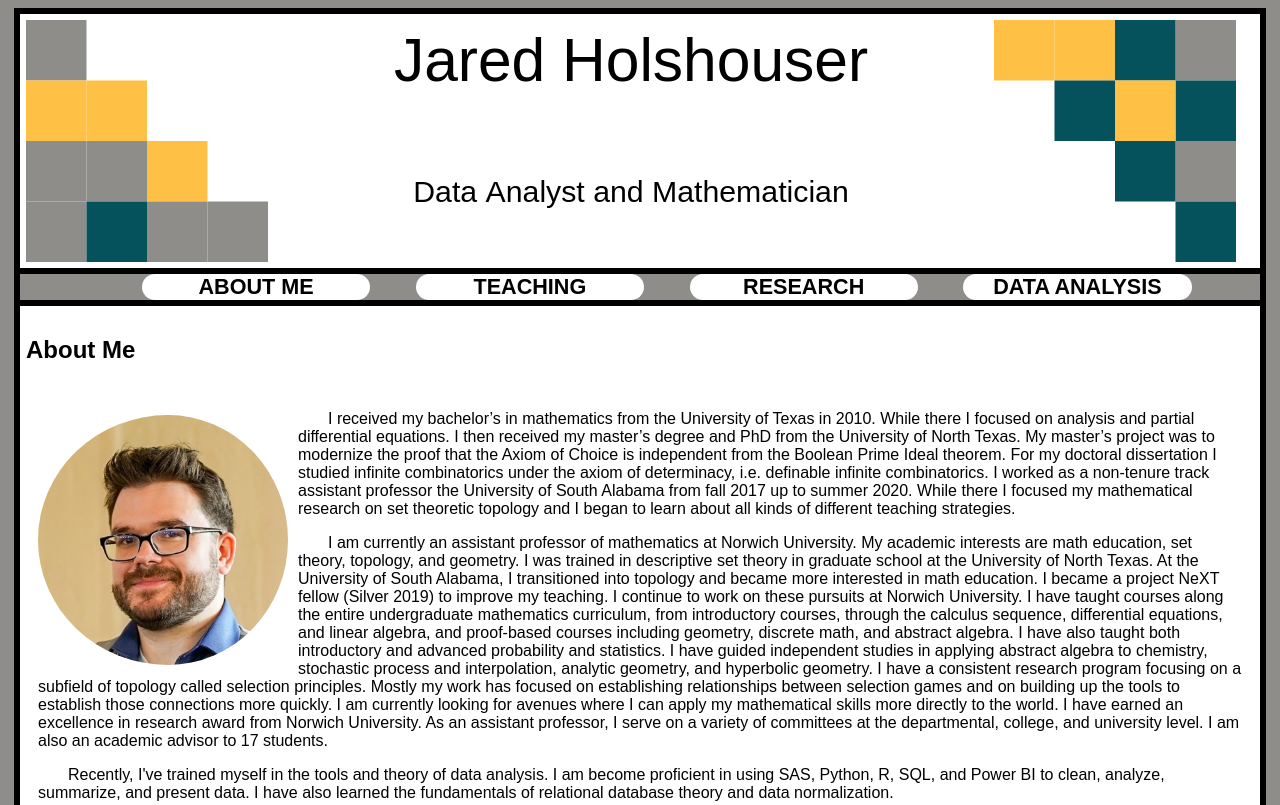
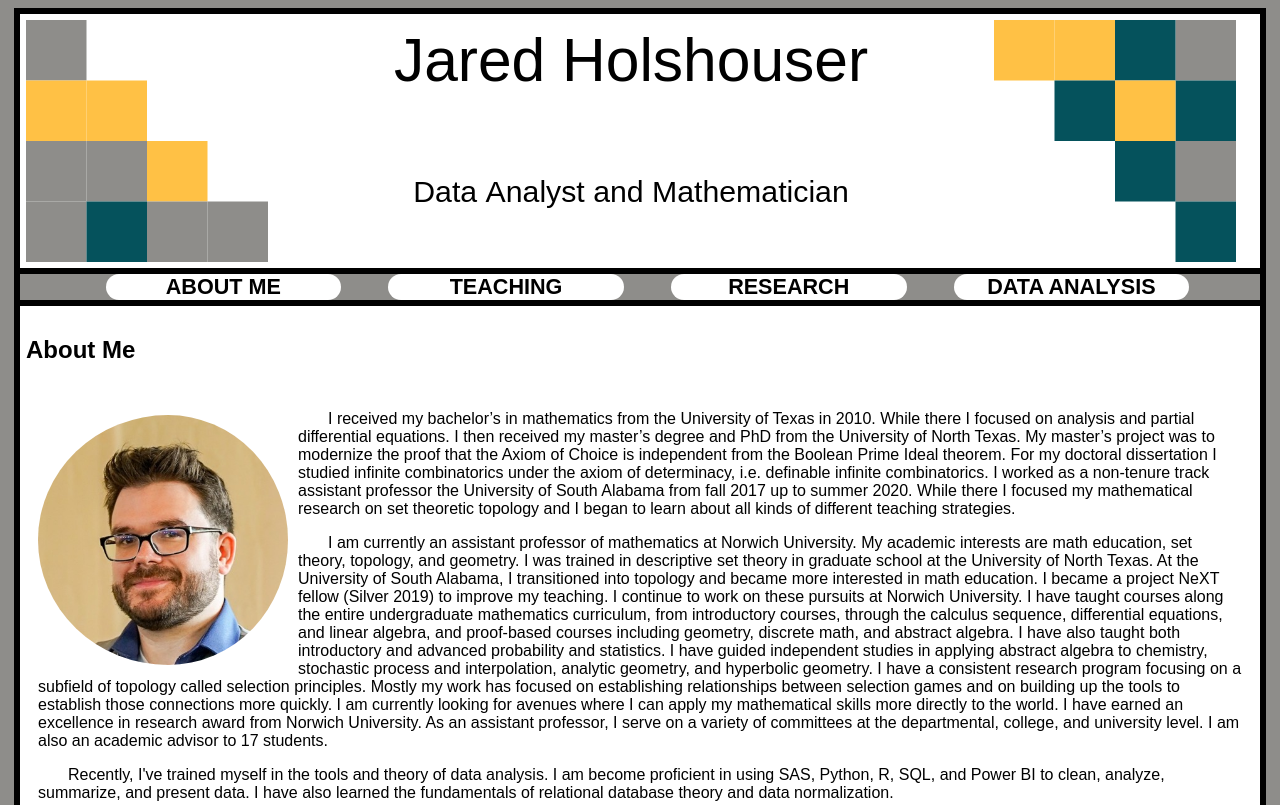
Before and after one commit to JaredHolshouser/JaredHolshouser.github.io, a plain HTML site: page index.html in a window 1280 px wide. Shown: the top 805 px of the page. Drawn offline with Linux system fonts and the light colour scheme.

Commit message:
Update Styles.css
Adjusted left padding for nav bar more.

```diff
--- a/Styles.css
+++ b/Styles.css
@@ -226,7 +226,7 @@ nav {
 }
 nav ul {
 	list-style: none;
-	padding-left: 8%;
+	padding-left: 5%;
 	padding-right: 0;
 	padding-top: 0;
 	padding-bottom: 0;
```
